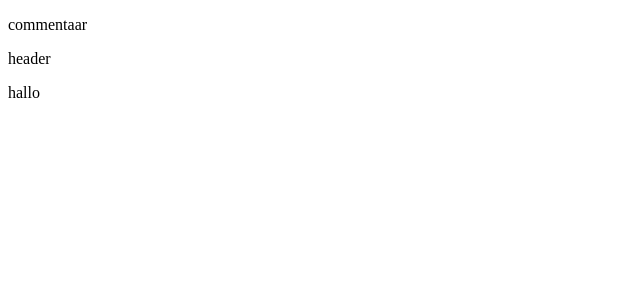
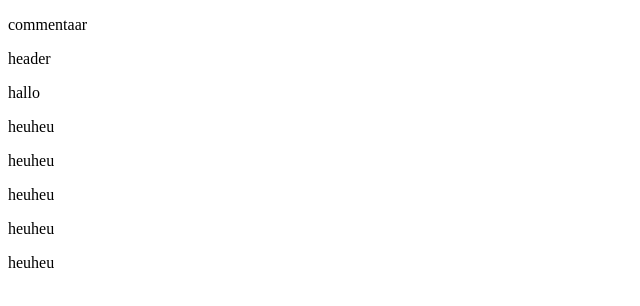
Before and after one commit to MayaMyttenaere/h5-tabellen, a plain HTML site: page index.html in a window 1280 px wide. Shown: the whole page, without its empty margins (0-640 px from the left). Drawn offline with Linux system fonts and the light colour scheme.

Commit message:
Les 1 / commentaar

```diff
--- a/index.html
+++ b/index.html
@@ -8,5 +8,10 @@
 <p>commentaar</p>
 <p>header</p>
 <p>hallo</p>
+<p>heuheu</p>
+<p>heuheu</p>
+<p>heuheu</p>
+<p>heuheu</p>
+<p>heuheu</p>
 </body>
 </html>
```
